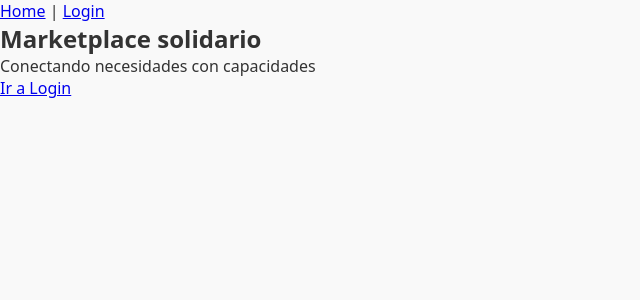
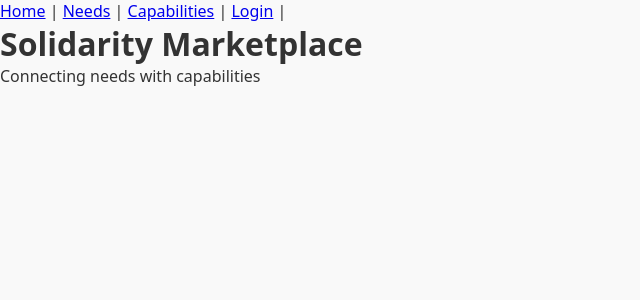
Before and after one commit to aguozden/Marketplace, a React app: page / in a window 1280 px wide. Shown: the top 300 px of the page, without its empty margins (0-640 px from the left). Built offline with nearby package versions, Linux system fonts and the light colour scheme; the HTML template or start-up script is replaced by a standard one.

Commit message:
Add needs and capabilities pages - Update to English

```diff
--- a/src/App.tsx
+++ b/src/App.tsx
@@ -2,6 +2,8 @@ import { Routes, Route } from "react-router-dom";
 import Home from "./pages/Home";
 import Login from "./pages/Login";
 import MainLayout from "./layouts/Mainlayout";
+import Needs from "./pages/Needs";
+import Capabilities from "./pages/Capabilities";
 
 function App() {
   return (
@@ -9,6 +11,8 @@ function App() {
       <Route element={<MainLayout />}>
         <Route path="/" element={<Home />} />
         <Route path="/login" element={<Login />} />
+        <Route path="/needs" element={<Needs />} />
+        <Route path="/capabilities" element={<Capabilities />} />
       </Route>
     </Routes>
   );
--- a/src/layouts/Mainlayout.tsx
+++ b/src/layouts/Mainlayout.tsx
@@ -6,7 +6,9 @@ export default function MainLayout() {
       <header>
         <nav>
           <Link to="/">Home</Link> |{' '}
-          <Link to="/login">Login</Link>
+          <Link to="/needs">Needs</Link> |{' '}
+          <Link to="/capabilities">Capabilities</Link> |{' '}
+          <Link to="/login">Login</Link> |{' '}
         </nav>
       </header>
 
--- /dev/null
+++ b/src/pages/Capabilities.tsx
@@ -0,0 +1,8 @@
+export default function Capabilities() {
+  return (
+    <>
+      <h1>Capabilities</h1>
+      <p>Discover skills, resources, and services offered by the community.</p>
+    </>
+  );
+}
--- a/src/pages/Home.tsx
+++ b/src/pages/Home.tsx
@@ -1,12 +1,12 @@
-import { Link } from "react-router-dom";
+//import { Link } from "react-router-dom";
 
 export default function Home() {
   return (
-    <section>
-      <h1>Marketplace solidario</h1>
-      <p>Conectando necesidades con capacidades</p>
+    <>
+      <h1>Solidarity Marketplace</h1>
+      <p>Connecting needs with capabilities</p>
 
-      <Link to="/login">Ir a Login</Link>
-    </section>
+      {/*<Link to="/login">SIGN IN</Link>*/}
+    </>
   );
 }
--- a/src/pages/Login.tsx
+++ b/src/pages/Login.tsx
@@ -1,8 +1,8 @@
 export default function Login() {
   return (
     <section>
-      <h1>Login</h1>
-      <p>Pantalla de acceso</p>
+      <h1>Sign In</h1>
+      <p>Access your account to participate in the marketplace.</p>
     </section>
   );
 }
--- /dev/null
+++ b/src/pages/Needs.tsx
@@ -0,0 +1,8 @@
+export default function Needs() {
+  return (
+    <>
+      <h1>Needs</h1>
+      <p>Browse requests from people and organizations that need help.</p>
+    </>
+  );
+}
```
